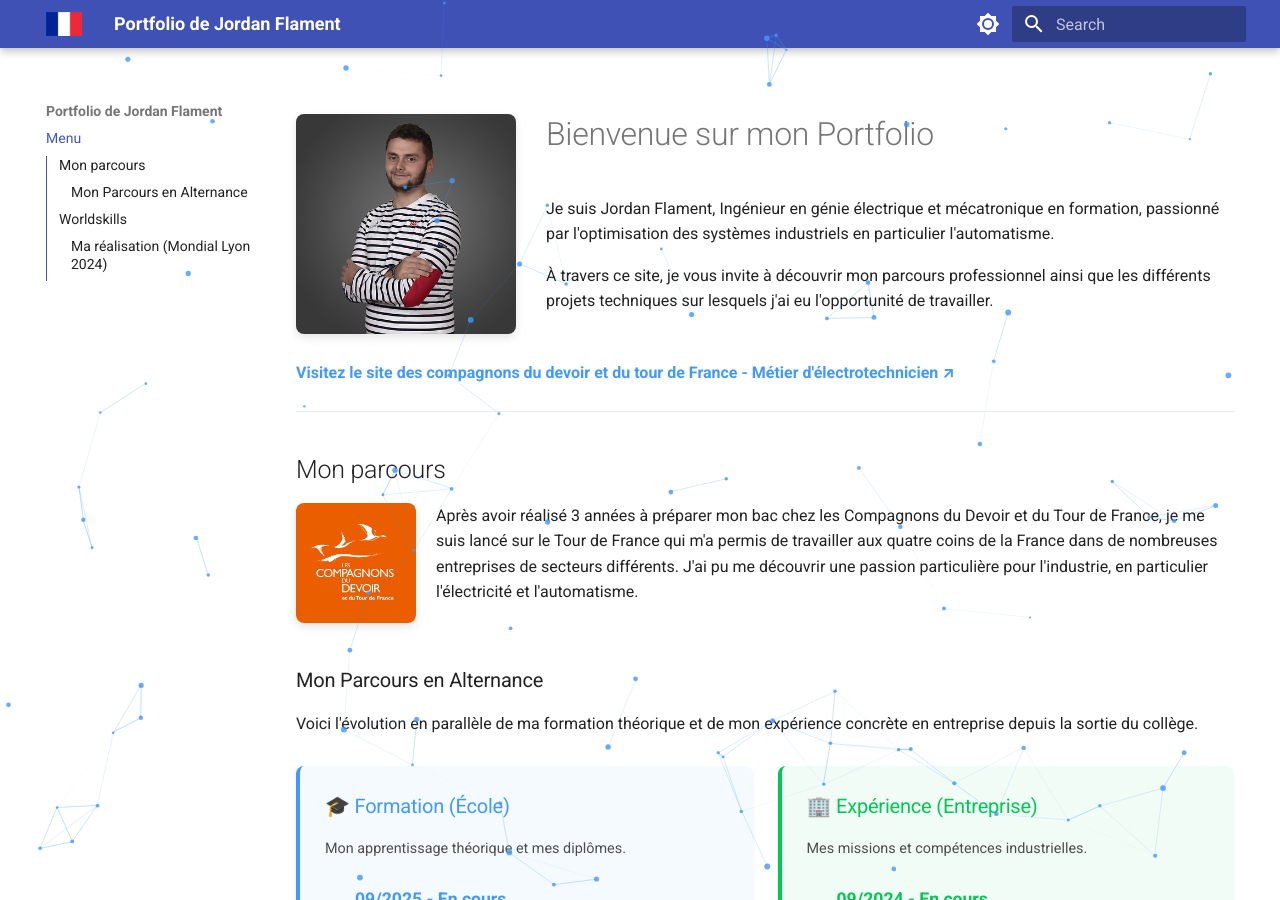
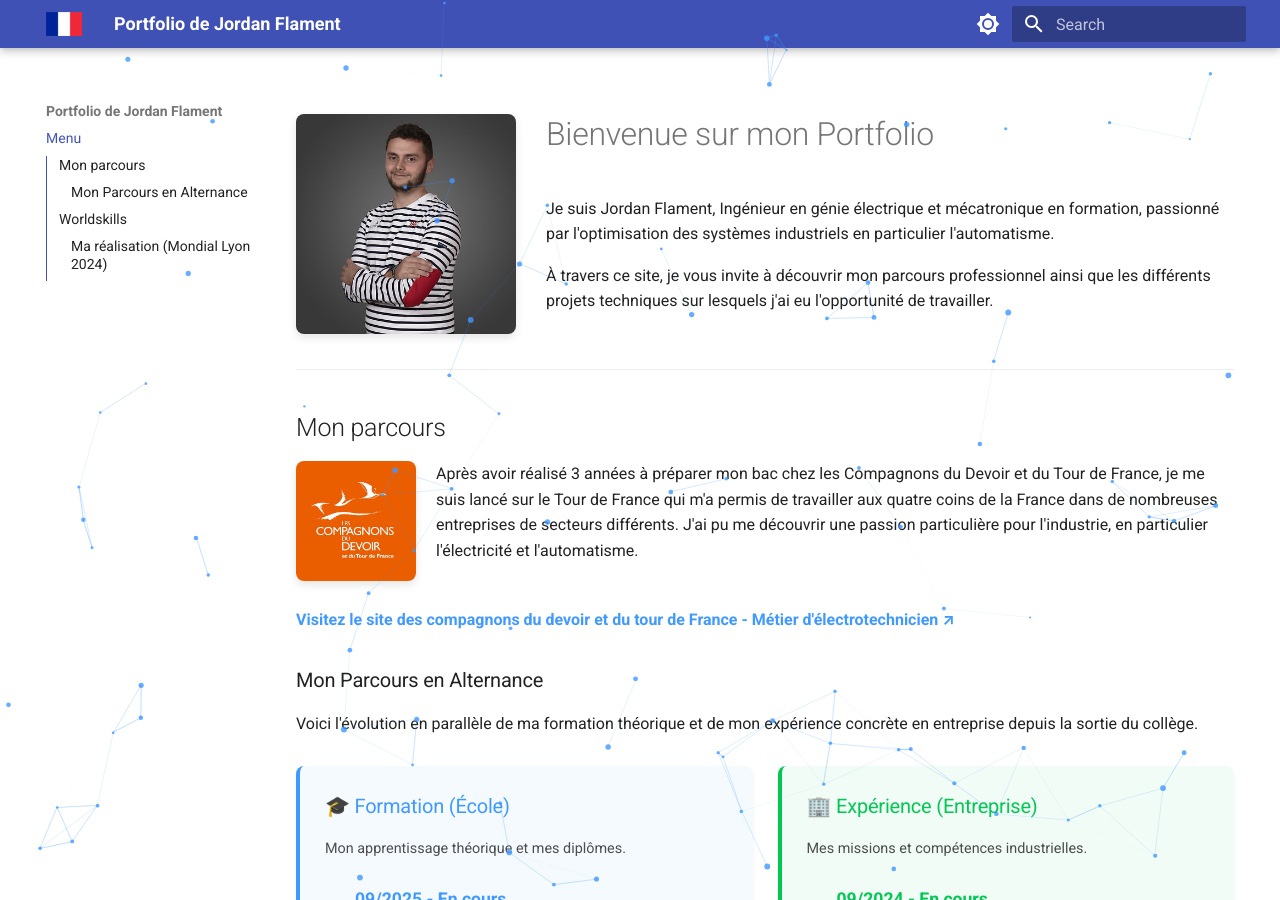
Before and after one commit to jordan-flament/jordan-flament.github.io, an MkDocs documentation site: the page built from docs/index.md, in a window 1280 px wide and 900 px high. Built offline with MkDocs 1.6.1 and Material for MkDocs 9.7.7, drawn with Linux system fonts in a browser that asks for light colours; some of the changed lines change nothing that is shown.

```diff
--- a/docs/index.md
+++ b/docs/index.md
@@ -8,8 +8,6 @@
 
 <div style="clear: both;"></div>
 
-<a href="https://compagnons-du-devoir.com/les-metiers/electrotechnique/" target="_blank" style="color: #4099ff; font-weight: bold; text-decoration: none;">Visitez le site des compagnons du devoir et du tour de France - Métier d'électrotechnicien ↗</a>
-
 ---
 
 ## Mon parcours
@@ -19,6 +17,8 @@
 Après avoir réalisé 3 années à préparer mon bac chez les Compagnons du Devoir et du Tour de France, je me suis lancé sur le Tour de France qui m'a permis de travailler aux quatre coins de la France dans de nombreuses entreprises de secteurs différents. J'ai pu me découvrir une passion particulière pour l'industrie, en particulier l'électricité et l'automatisme.
 
 <div style="clear: both;"></div>
+
+<a href="https://compagnons-du-devoir.com/les-metiers/electrotechnique/" target="_blank" style="color: #4099ff; font-weight: bold; text-decoration: none;">Visitez le site des compagnons du devoir et du tour de France - Métier d'électrotechnicien ↗</a>
 
 ### Mon Parcours en Alternance
 
```
